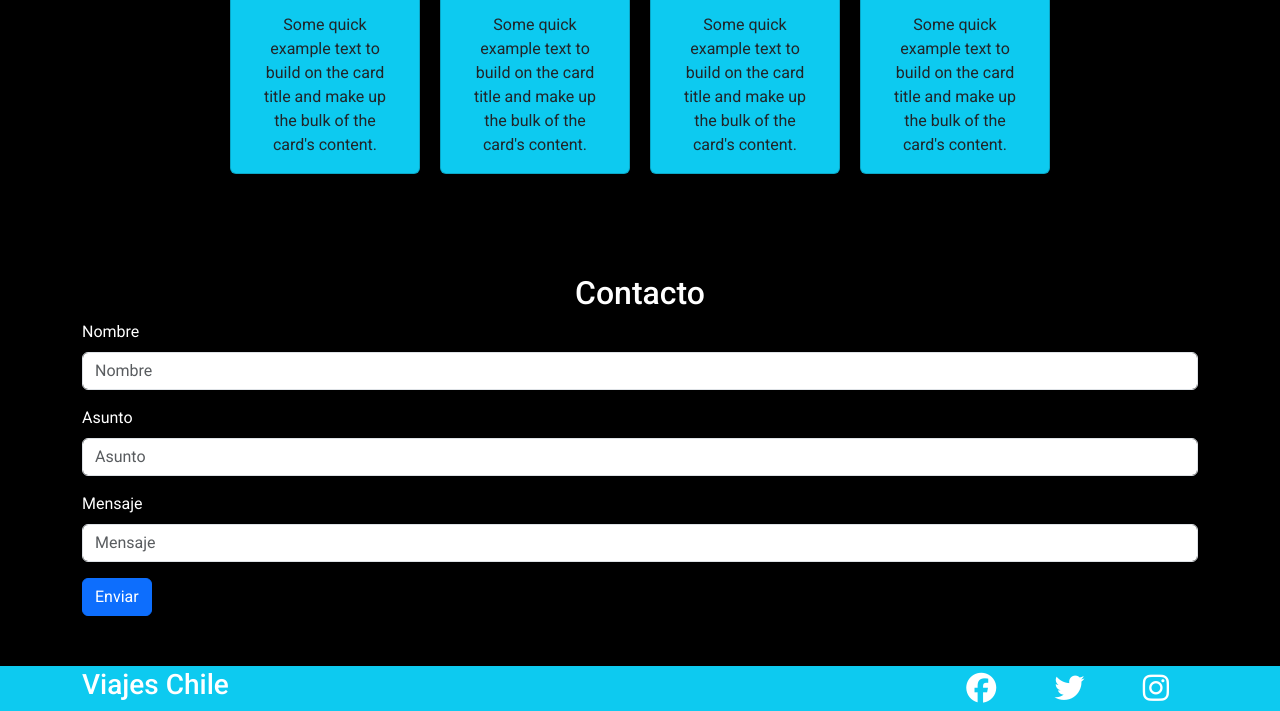
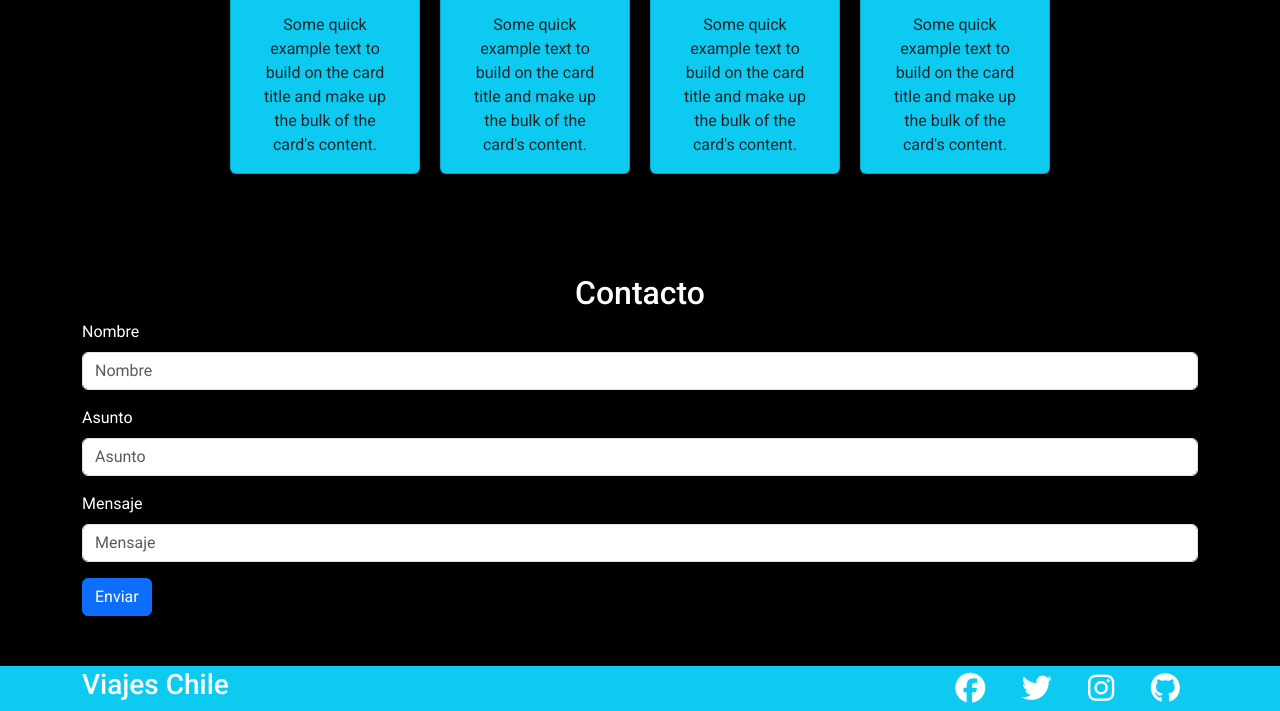
Before and after one commit to diegocabre/ViajesChile, a plain HTML site: page index.html in a window 1280 px wide. Shown: the part 1126-1837 px from the top of the page. Drawn offline with nearby package versions, Linux system fonts and the light colour scheme.

Commit message:
Octavo commit, iconos de github red social

```diff
--- a/index.html
+++ b/index.html
@@ -198,6 +198,7 @@
                     <a href="https://web.facebook.com/" target="_blank"><i class="fa-brands fa-facebook"></i></a>
                     <a href="https://twitter.com" target="_blank"><i class="fa-brands fa-twitter"></i></a>
                     <a href="https://www.instagram.com" target="_blank"><i class="fa-brands fa-instagram"></i></a>
+                    <a href="https://www.github.com" target="_blank"><i class="fa-brands fa-github"></i></a>
                 </div>
             </div>
         </div>
```
